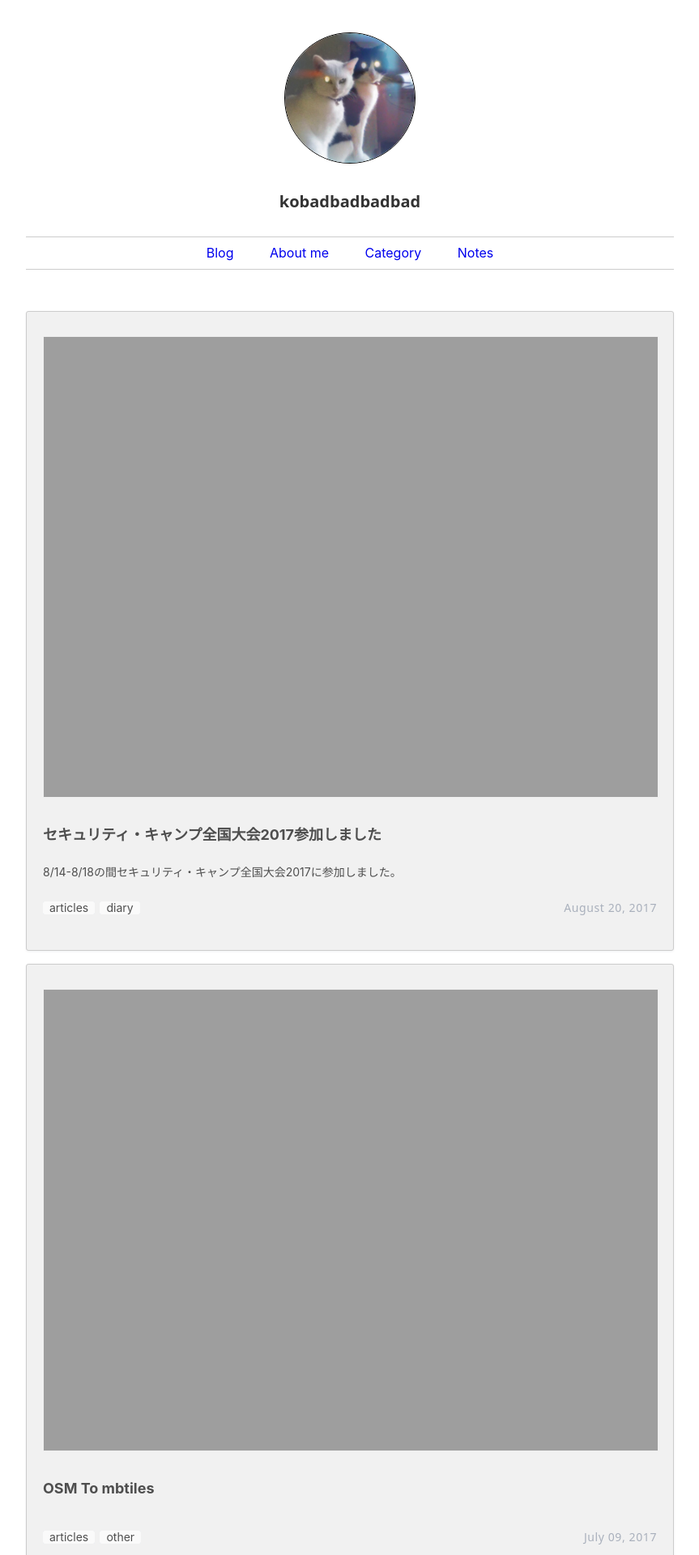
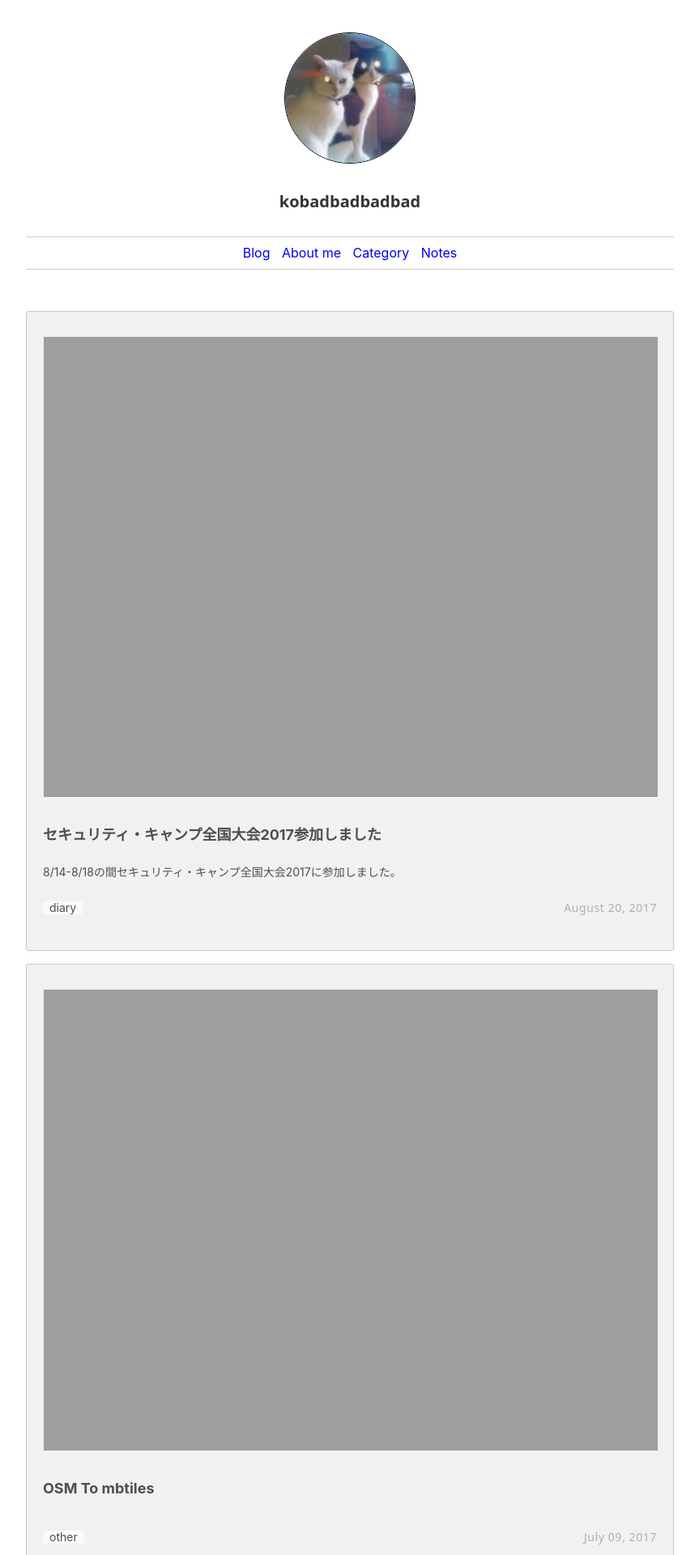
Before and after one commit to kobad/jekyll-kbd, a Jekyll site: the page built from index.html, in a window 1280 px wide. Shown: the top 1920 px of the page at 81% size, without its empty margins (208-1071 px from the left). Built offline with Jekyll 4.4.1, drawn with Linux system fonts in a browser that asks for light colours; nearby versions of some CDN libraries; the list of posts is cut into pages by our own code; some of the changed text lies outside the part shown.

Commit message:
[Mod] style and category

```diff
--- a/assets/css/style.scss
+++ b/assets/css/style.scss
@@ -151,7 +151,7 @@ h2 {
   padding: 10px;
 
   a {
-    padding: 20px;
+    padding: 5px;
     text-decoration: none;
     cursor: pointer;
     transition: .2s;
--- a/index.html
+++ b/index.html
@@ -23,7 +23,9 @@ layout: default
         </section>
         </a>
       {% for tag in post.categories %}
-      <p class="tag">{{ tag }}</p>
+        {% if tag != "articles" %}
+          <p class="tag">{{ tag }}</p>
+        {% endif %}
       {% endfor %}
       </article>
     {% endfor %}
```
